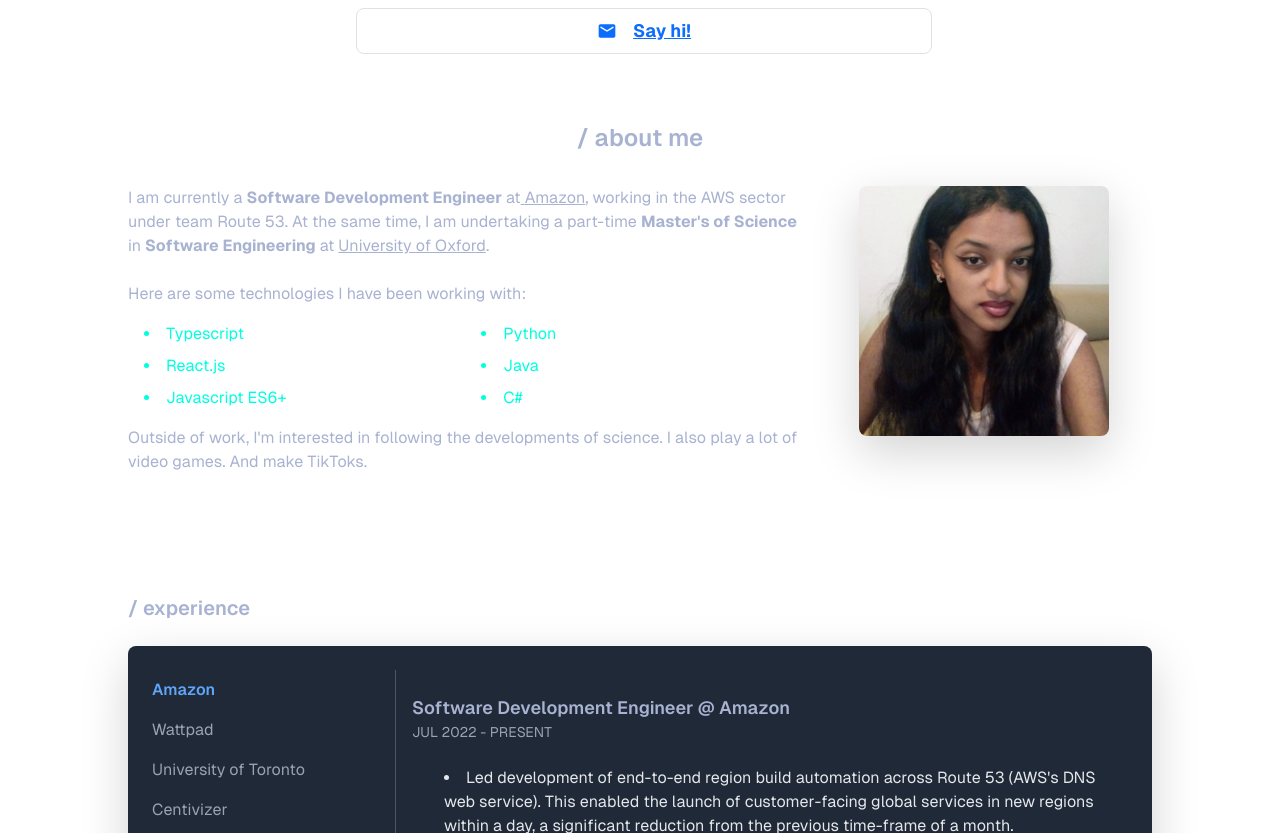
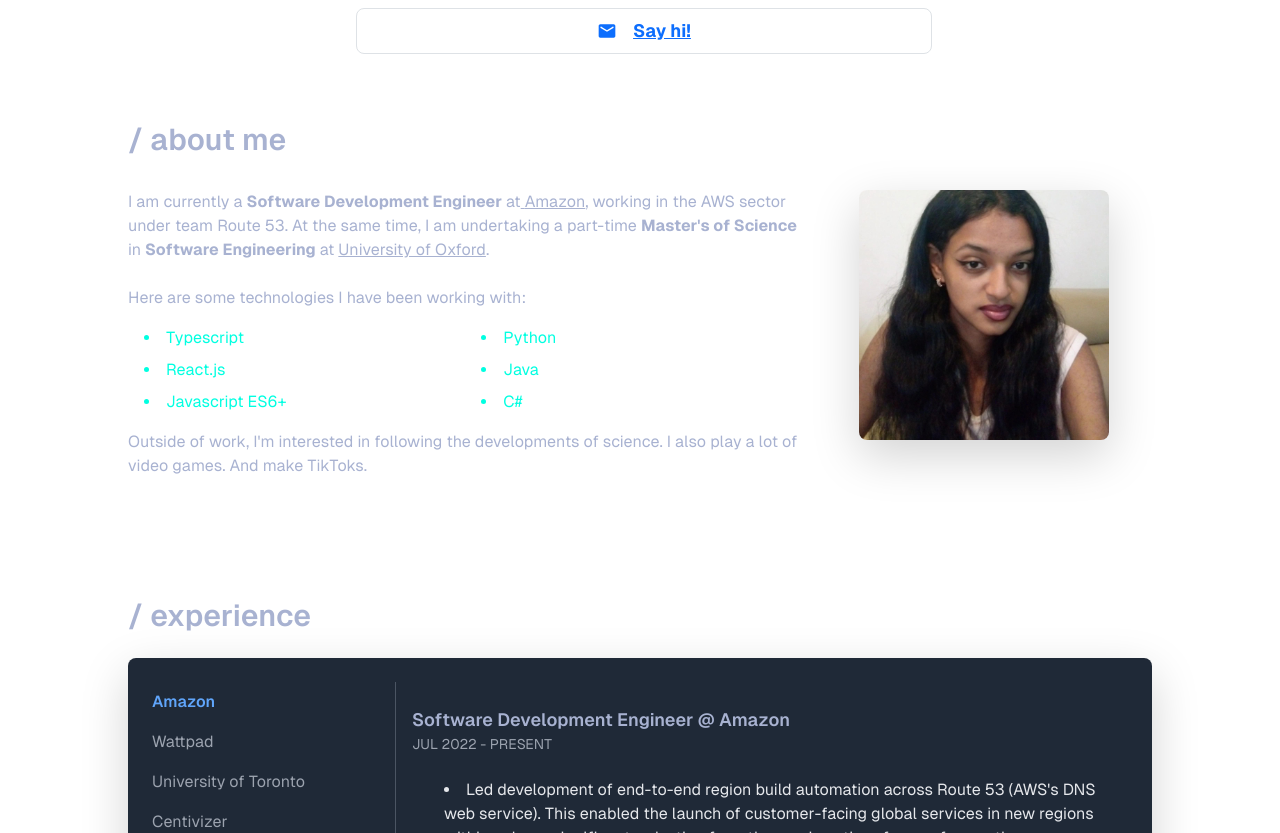
Before and after one commit to HikmaAnwar/hikma-s-portfolio, a Next.js app: page / in a window 1280 px wide. Shown: the part 380-1213 px from the top of the page. Built offline with nearby package versions, Linux system fonts and the light colour scheme.

Commit message:
feat: update section titles in About and Experience components for improved styling

```diff
--- a/src/app/components/About.jsx
+++ b/src/app/components/About.jsx
@@ -53,8 +53,8 @@ const About = () => {
   return (
     <section id="about" className="py-16">
       <FadeInSection>
-        <div className="text-center mb-8">
-          <h2 className="text-2xl font-semibold text-colors-slate text-lightestSlate">
+        <div className="section-header mb-8">
+          <h2 className="section-title text-3xl font-semibold text-colors-slate">
             / about me
           </h2>
         </div>
--- a/src/app/components/Experience.jsx
+++ b/src/app/components/Experience.jsx
@@ -16,7 +16,7 @@ const Experience = () => {
     <div id="experience" className="py-8">
       <FadeInSection>
         <div className="section-header mb-4">
-          <span className="section-title text-xl font-semibold text-colors-slate">
+          <span className="section-title text-3xl font-semibold text-colors-slate">
             / experience
           </span>
         </div>
```
